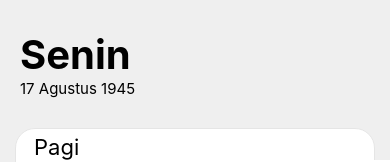
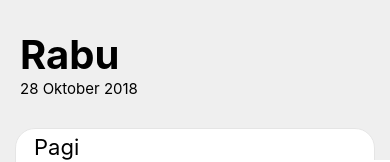
Before and after one commit to miftahafina/makan-apa, a React Native app: screen / in a window 390 px wide. Shown: the top 162 px of the page. Built offline with nearby package versions, Linux system fonts and the light colour scheme.

Commit message:
Add props on today component

```diff
--- a/App.js
+++ b/App.js
@@ -19,11 +19,11 @@ export default class App extends React.Component {
     return (
       <View style={container}>
         <ScrollView style={verticalScroll} showsVerticalScrollIndicator={false}>
-          <Today />
+          <Today day='Rabu' date='28 Oktober 2018'/>
 
-          <SideDishScroller meal="Pagi"/>
-          <SideDishScroller meal="Siang"/>
-          <SideDishScroller meal="Malam"/>
+          <SideDishScroller meal='Pagi'/>
+          <SideDishScroller meal='Siang'/>
+          <SideDishScroller meal='Malam'/>
 
           <CreditFooter />
         </ScrollView>
--- a/components/Today.js
+++ b/components/Today.js
@@ -7,8 +7,13 @@ export default class Today extends React.Component {
 
     return (
       <View style={container}>
-        <Text style={day}>Senin</Text>
-        <Text style={date}>17 Agustus 1945</Text>
+        <Text style={day}>
+          {this.props.day}
+        </Text>
+
+        <Text style={date}>
+          {this.props.date}
+        </Text>
       </View>
     )
   }
```
Also changed, not shown: components/TypeNav.js (+4 -4 lines).
